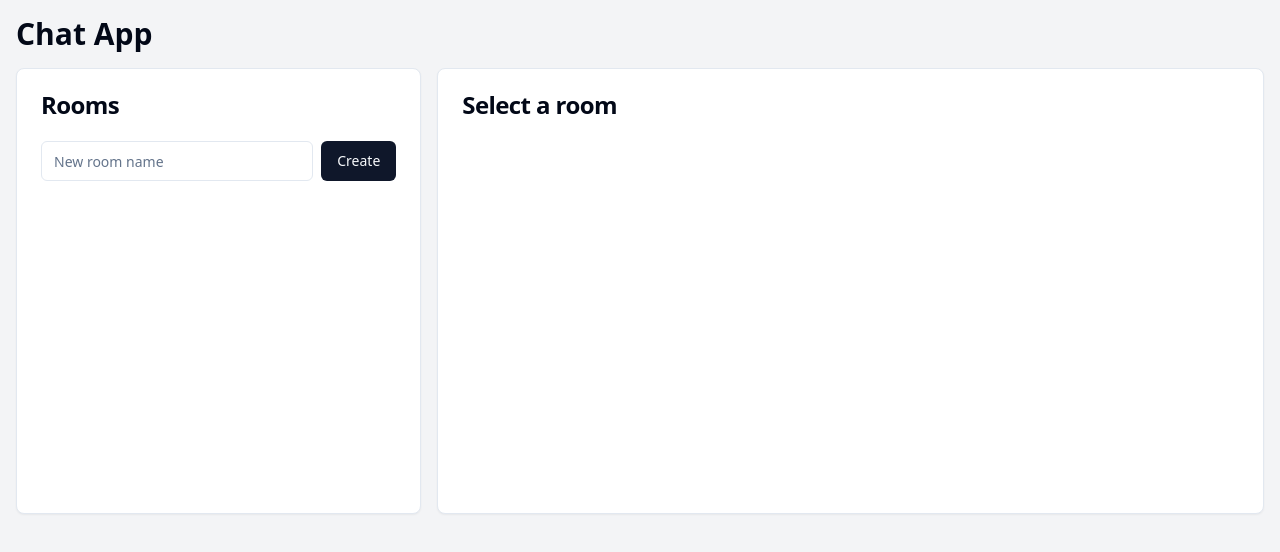
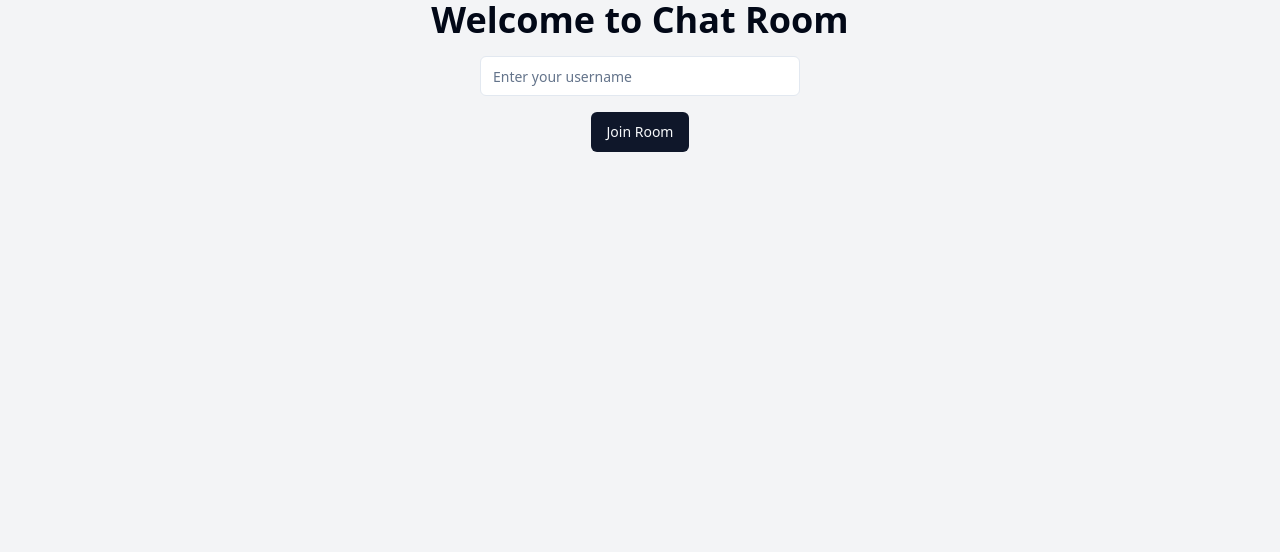
Before and after one commit to kainapatkmutnb/chatroomzboard, a React (Vite) app: page / in a window 1280 px wide. Shown: the top 552 px of the page. Built offline with nearby package versions, Linux system fonts and the light colour scheme.

Commit message:
Add username input and leave room
Implement a username input field and functionality to leave a room in the application.
[skip gpt_engineer]

```diff
--- a/src/pages/Index.jsx
+++ b/src/pages/Index.jsx
@@ -1,9 +1,52 @@
+import React, { useState } from 'react';
 import ChatApp from '../components/ChatApp';
+import { Input } from "@/components/ui/input";
+import { Button } from "@/components/ui/button";
 
 const Index = () => {
+  const [username, setUsername] = useState('');
+  const [inRoom, setInRoom] = useState(false);
+
+  const handleUsernameChange = (e) => {
+    setUsername(e.target.value);
+  };
+
+  const handleJoinRoom = () => {
+    if (username.trim()) {
+      setInRoom(true);
+    }
+  };
+
+  const handleLeaveRoom = () => {
+    setInRoom(false);
+    setUsername('');
+  };
+
   return (
     <div className="min-h-screen bg-gray-100">
-      <ChatApp />
+      {!inRoom ? (
+        <div className="flex items-center justify-center h-full">
+          <div className="text-center space-y-4">
+            <h1 className="text-4xl font-bold mb-4">Welcome to Chat Room</h1>
+            <Input
+              type="text"
+              placeholder="Enter your username"
+              value={username}
+              onChange={handleUsernameChange}
+              className="max-w-xs mx-auto"
+            />
+            <Button onClick={handleJoinRoom}>Join Room</Button>
+          </div>
+        </div>
+      ) : (
+        <div>
+          <div className="p-4 bg-white shadow-md">
+            <p className="text-xl">Welcome, {username}!</p>
+            <Button onClick={handleLeaveRoom} variant="destructive" className="mt-2">Leave Room</Button>
+          </div>
+          <ChatApp username={username} />
+        </div>
+      )}
     </div>
   );
 };
```
